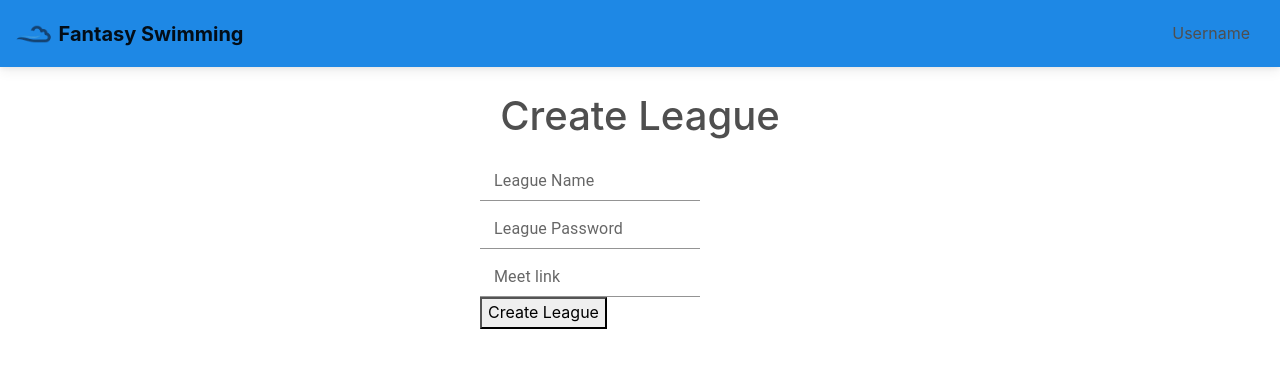
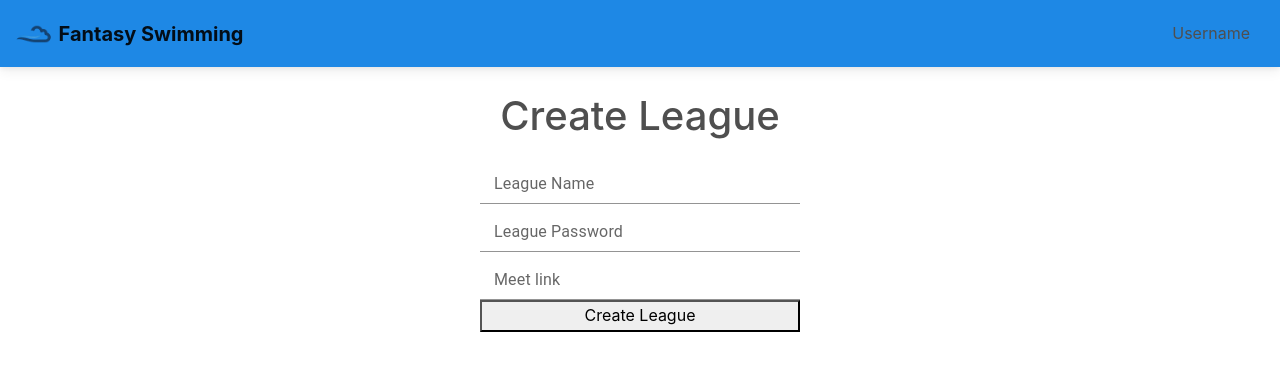
Before and after one commit to tmin23/fantasy_swim, a React (Create React App) app in the folder frontend/: page /CreateLeague in a window 1280 px wide. Shown: the top 370 px of the page. Built offline with nearby package versions, Linux system fonts and the light colour scheme.

Commit message:
fixed centering on create league page

```diff
--- a/frontend/src/pages/CreateLeague/CreateLeagueBody.jsx
+++ b/frontend/src/pages/CreateLeague/CreateLeagueBody.jsx
@@ -51,6 +51,7 @@ export default function App() {
             <h1 style={{margin: 'auto'}}>Create League </h1>
             <Box display= 'flex' sx= {{flexDirection: 'column', paddingTop: '1%'}} style = {{width: '25%', margin: 'auto', justifyContent: 'center'}}>
                 <form onSubmit = {handleSubmit}>
+                <Box display= 'flex' sx= {{flexDirection: 'column', paddingTop: '1%'}} style = {{width: '100%', margin: 'auto', justifyContent: 'center'}}>
                     <FormControl className='forminputs'>
                         <InputLabel htmlFor="my-input">League Name</InputLabel>
                         <Input  onChange={(e) => setLeagueName(e.target.value)}/>
@@ -64,6 +65,7 @@ export default function App() {
                         <Input onChange={(e) => setMeetLink(e.target.value)} />
                     </FormControl>
                     <button type="submit">Create League</button>
+                </Box>
                 </form>
             </Box>
         </Box>
```
